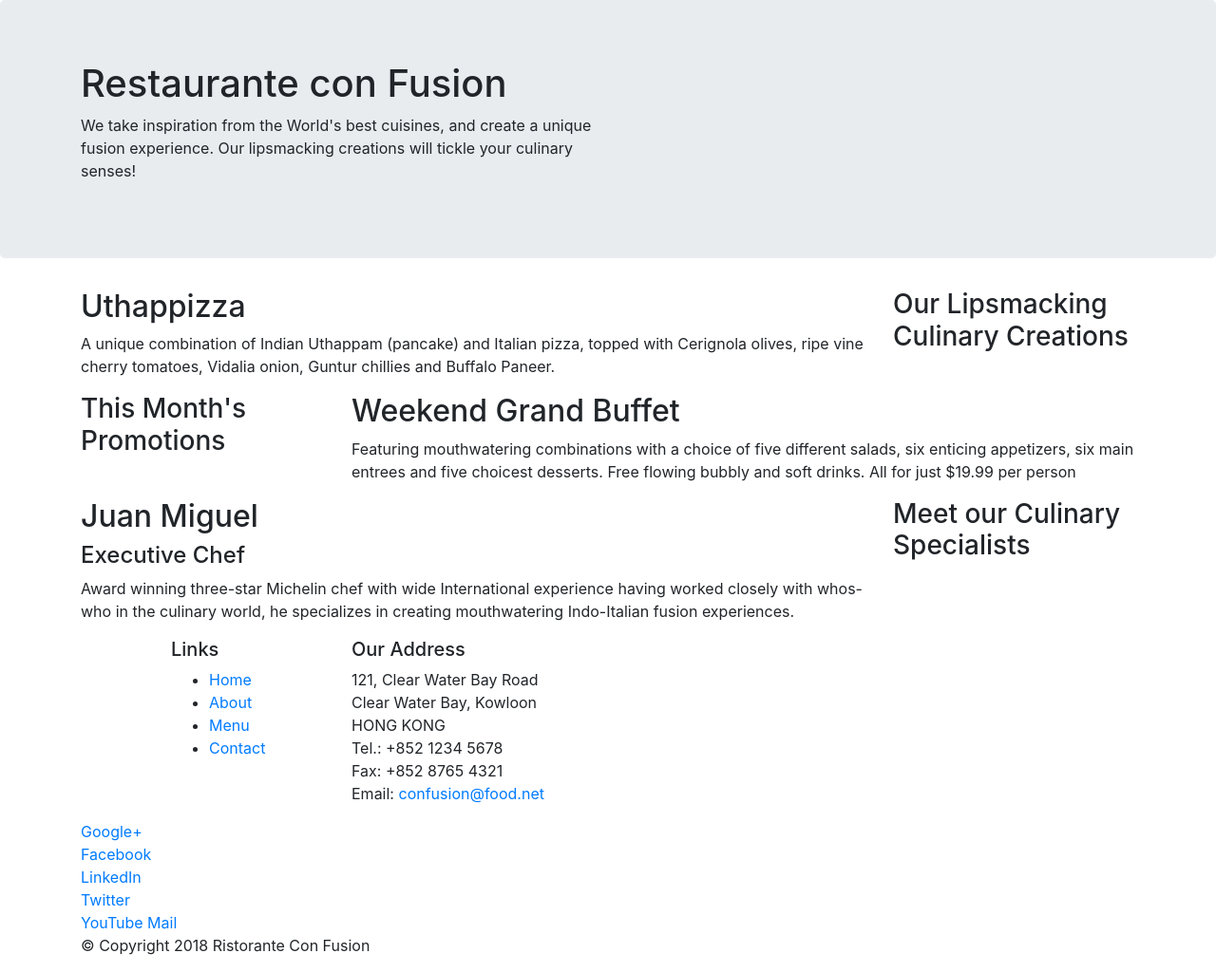
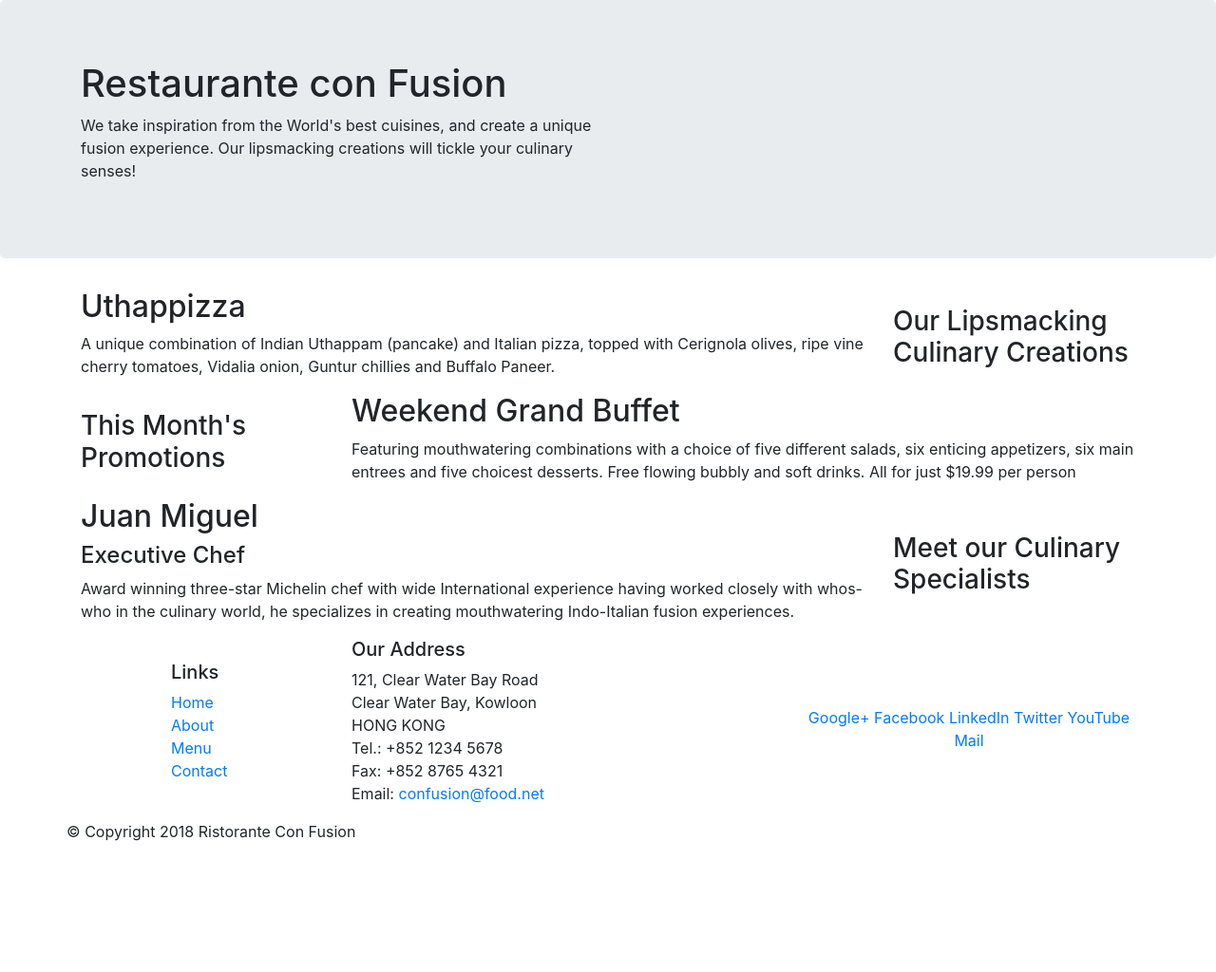
Before and after one commit to juanprog97/FullStack-curso, a website: page Bootstrap-Excercise/Bootstrap4/conFusion/index.html in a window 1280 px wide. Shown: the whole page at 95% size. After the commit the page ends 904 px from the top, so only its background shows below. Drawn offline with nearby package versions, Linux system fonts and the light colour scheme.

Commit message:
Update index.html
Bootstrap Grid Part 2.1

```diff
--- a/Bootstrap-Excercise/Bootstrap4/conFusion/index.html
+++ b/Bootstrap-Excercise/Bootstrap4/conFusion/index.html
@@ -9,6 +9,7 @@
 
     <!-- Bootstrap CSS -->
     <link rel="stylesheet" href="node_modules/bootstrap/dist/css/bootstrap.min.css">
+    <link href="css/styles.css" rel="stylesheet">
     <title>Ristorante Con Fusion</title>
 
      <!-- jQuery first, then Popper.js, then Bootstrap JS. -->
@@ -21,7 +22,7 @@
 
     <header class="jumbotron">
         <div class="container">
-            <div class="row">
+            <div class="row row-header">
                 <div class = "col-12 col-sm-6">
                     <h1>Restaurante con Fusion</h1>
                     <p>We take inspiration from the World's best cuisines, and create a unique fusion experience. Our lipsmacking creations will tickle your culinary senses!</p>
@@ -33,7 +34,7 @@
     </header>
 
     <div class="container">
-        <div class="row">
+        <div class="row row-content align-items-center">
             <div class= "col-12 col-sm-4 order-sm-last col-md-3">
                 <h3>Our Lipsmacking Culinary Creations</h3>
             </div>
@@ -44,7 +45,7 @@
         </div>
 
 
-        <div class="row">
+        <div class="row row-content align-items-center">
             <div class= "col-12 col-sm-4 col-md-3">
                 <h3>This Month's Promotions</h3>
             </div>
@@ -54,7 +55,7 @@
             </div>
         </div>
 
-        <div class="row">
+        <div class="row row-content align-items-center">
             <div class= "col-12 col-sm-4 order-sm-last col-md-3">
                 <h3>Meet our Culinary Specialists</h3>
             </div>
@@ -66,12 +67,12 @@
         </div>
     </div>
 
-    <footer>
+    <footer class="footer">
         <div class="container">
-            <div class="row">
+            <div class="row row-content align-items-center">
                 <div class= "col-4 offset-1 col-sm-2">
                     <h5>Links</h5>
-                    <ul>
+                    <ul class="list-unstyled">
                         <li><a href="#">Home</a></li>
                         <li><a href="#">About</a></li>
                         <li><a href="#">Menu</a></li>
@@ -89,8 +90,9 @@
 		              Email: <a href="mailto:confusion@food.net">confusion@food.net</a>
 		           </address>
                 </div>
-                <div>
-                    <div class="col-12 col-sm-4">
+                <div class="col-12 col-sm-4 align-self-center">
+                    <div class="text-center">
+                        <div class="text-center">
                         <a href="http://google.com/+">Google+</a>
                         <a href="http://www.facebook.com/profile.php?id=">Facebook</a>
                         <a href="http://www.linkedin.com/in/">LinkedIn</a>
@@ -100,7 +102,7 @@
                     </div>
                 </div>
            </div>
-           <div class= "row">
+           <div class= "row justify-content-center">
                 <div class="col-auto">
                     <p>© Copyright 2018 Ristorante Con Fusion</p>
                 </div>
```
